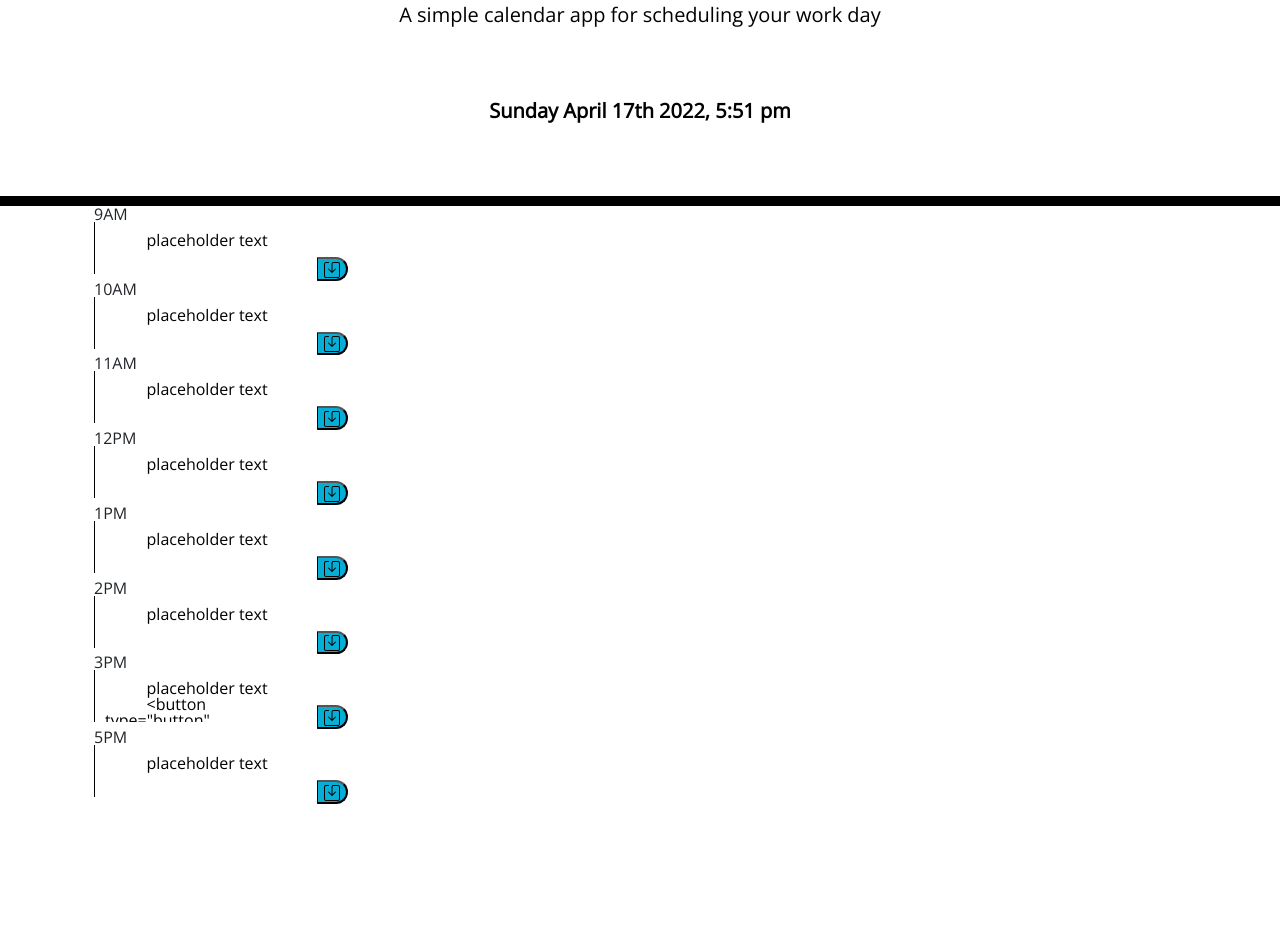
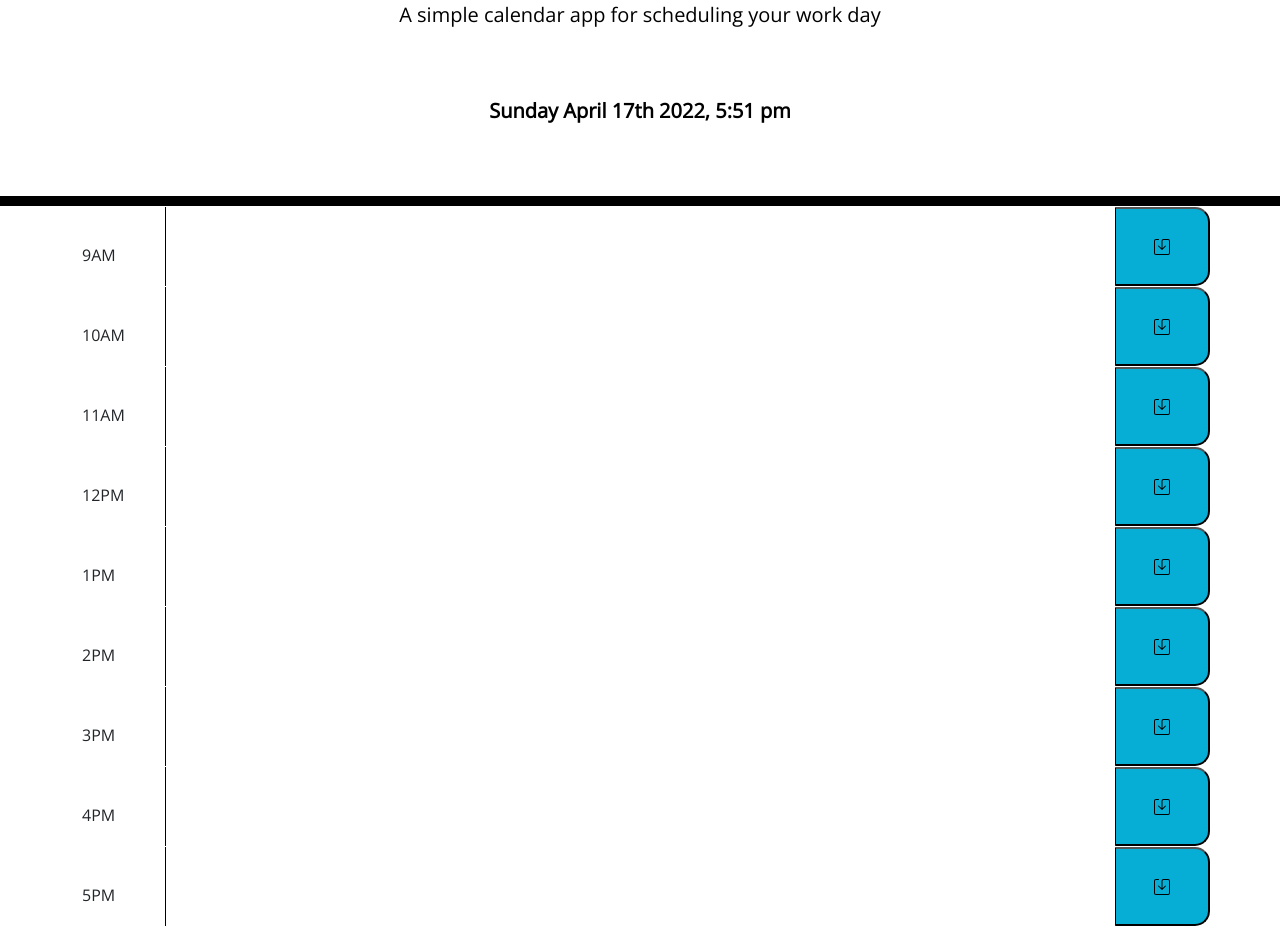
Before and after one commit to maggiejoe/work-day-scheduler, a plain HTML site: page index.html in a window 1280 px wide. Shown: the part 100-1026 px from the top of the page. Before the commit the page ends 904 px from the top, so only its background shows below. Drawn offline with nearby package versions, Linux system fonts and the light colour scheme; files that its build step writes are made by us from their sources.

Commit message:
updated styling in index.html file

```diff
--- a/index.html
+++ b/index.html
@@ -34,96 +34,80 @@
         </p>
       </div>
     </header>
+
     <div class="container">
       <!-- Time blocks -->
 
-      <section class="container">
-        <div class="col-1">
+      <section id="9" class="row task-box">
+        <div class="col-1 my-auto">
           9AM
         </div>
-        <textarea class="user-text">
-          placeholder text
-        </textarea>
-        <button type="button" class="saveBtn"><img src="./assets/images/bootstrap-save-icon.svg" /></button>
+        <textarea class="col user-text"></textarea>
+        <button type="button" class="saveBtn col-1 d-flex justify-content-center align-items-center"><img src="./assets/images/bootstrap-save-icon.svg" /></button>
       </section>
 
-      <section class="container">
-        <div class="col-1">
+      <section id="9" class="row task-box">
+        <div class="col-1 my-auto">
           10AM
         </div>
-        <textarea class="user-text">
-          placeholder text
-        </textarea>
-        <button type="button" class="saveBtn"><img src="./assets/images/bootstrap-save-icon.svg" /></button>
+        <textarea class="col user-text"></textarea>
+        <button type="button" class="saveBtn col-1 d-flex justify-content-center align-items-center"><img src="./assets/images/bootstrap-save-icon.svg" /></button>
       </section>
 
-      <section class="container">
-        <div class="col-1">
+      <section id="9" class="row task-box">
+        <div class="col-1 my-auto">
           11AM
         </div>
-        <textarea class="user-text">
-          placeholder text
-        </textarea>
-        <button type="button" class="saveBtn"><img src="./assets/images/bootstrap-save-icon.svg" /></button>
+        <textarea class="col user-text"></textarea>
+        <button type="button" class="saveBtn col-1 d-flex justify-content-center align-items-center"><img src="./assets/images/bootstrap-save-icon.svg" /></button>
       </section>
 
-      <section class="container">
-        <div class="col-1">
+      <section id="9" class="row task-box">
+        <div class="col-1 my-auto">
           12PM
         </div>
-        <textarea class="user-text">
-          placeholder text
-        </textarea>
-        <button type="button" class="saveBtn"><img src="./assets/images/bootstrap-save-icon.svg" /></button>
+        <textarea class="col user-text"></textarea>
+        <button type="button" class="saveBtn col-1 d-flex justify-content-center align-items-center"><img src="./assets/images/bootstrap-save-icon.svg" /></button>
       </section>
 
-      <section class="container">
-        <div class="col-1">
+      <section id="9" class="row task-box">
+        <div class="col-1 my-auto">
           1PM
         </div>
-        <textarea class="user-text">
-          placeholder text
-        </textarea>
-        <button type="button" class="saveBtn"><img src="./assets/images/bootstrap-save-icon.svg" /></button>
+        <textarea class="col user-text"></textarea>
+        <button type="button" class="saveBtn col-1 d-flex justify-content-center align-items-center"><img src="./assets/images/bootstrap-save-icon.svg" /></button>
       </section>
 
-      <section class="container">
-        <div class="col-1">
+      <section id="9" class="row task-box">
+        <div class="col-1 my-auto">
           2PM
         </div>
-        <textarea class="user-text">
-          placeholder text
-        </textarea>
-        <button type="button" class="saveBtn"><img src="./assets/images/bootstrap-save-icon.svg" /></button>
+        <textarea class="col user-text"></textarea>
+        <button type="button" class="saveBtn col-1 d-flex justify-content-center align-items-center"><img src="./assets/images/bootstrap-save-icon.svg" /></button>
       </section>
 
-      <section class="container">
-        <div class="col-1">
+      <section id="9" class="row task-box">
+        <div class="col-1 my-auto">
           3PM
         </div>
-        <textarea class="user-text">
-          placeholder text
-          <button type="button" class="saveBtn"><img src="./assets/images/bootstrap-save-icon.svg" /></button>
+        <textarea class="col user-text"></textarea>
+          <button type="button" class="saveBtn col-1 d-flex justify-content-center align-items-center"><img src="./assets/images/bootstrap-save-icon.svg" /></button>
       </section>
 
-      <section class="container">
-        <div class="col-1">
+      <section id="9" class="row task-box">
+        <div class="col-1 my-auto">
           4PM
         </div>
-        <textarea class="user-text">
-          placeholder text
-        </textarea>
-        <button type="button" class="saveBtn"><img src="./assets/images/bootstrap-save-icon.svg" /></button>
+        <textarea class="col user-text"></textarea>
+        <button type="button" class="saveBtn col-1 d-flex justify-content-center align-items-center"><img src="./assets/images/bootstrap-save-icon.svg" /></button>
       </section>
 
-      <section class="container">
-        <div class="col-1">
+      <section id="9" class="row task-box">
+        <div class="col-1 my-auto">
           5PM
         </div>
-        <textarea class="user-text">
-          placeholder text
-        </textarea>
-        <button type="button" class="saveBtn"><img src="./assets/images/bootstrap-save-icon.svg" /></button>
+        <textarea class="col user-text"></textarea>
+        <button type="button" class="saveBtn col-1 d-flex justify-content-center align-items-center"><img src="./assets/images/bootstrap-save-icon.svg" /></button>
       </section>
     </div>
 
```
Also changed, not shown: assets/js/script.js (line endings or trailing spaces).
